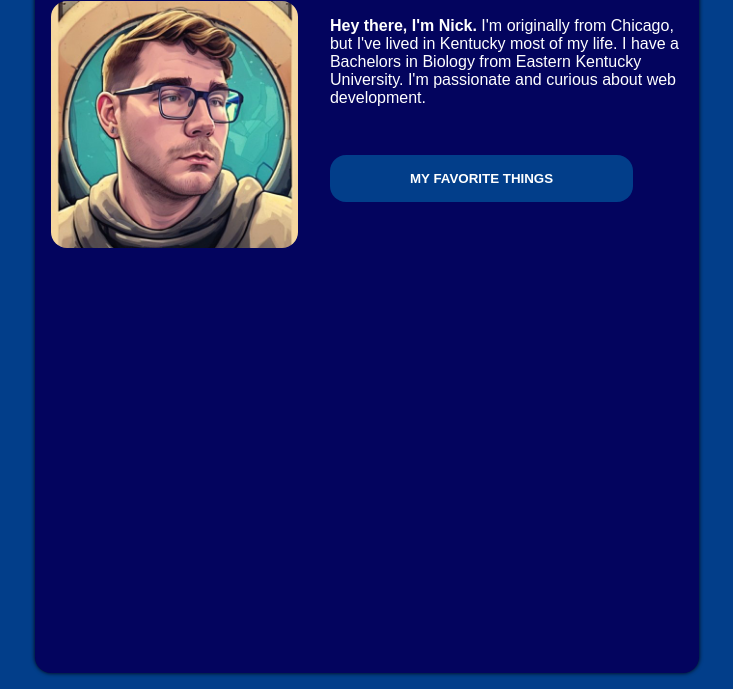
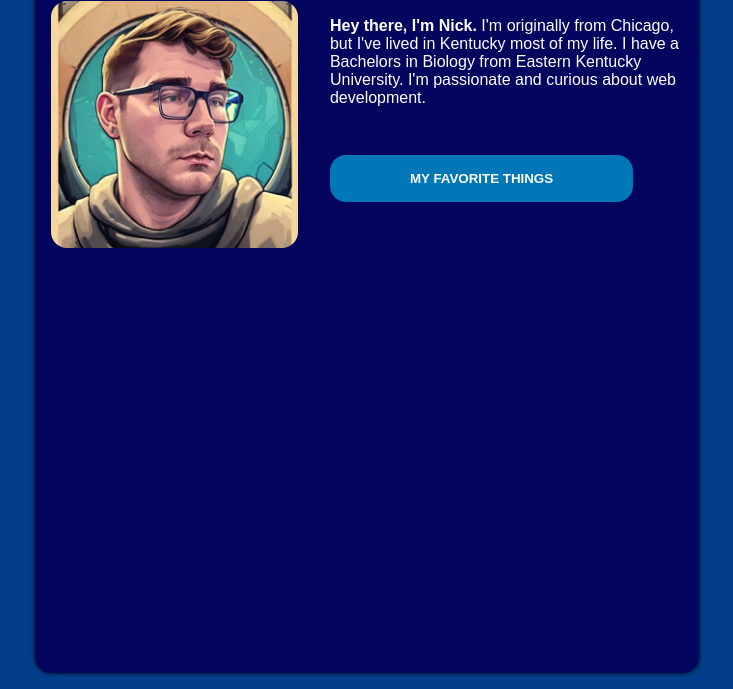
Before and after one commit to michaelcpuckett/aboutme-jan2024, a website: page people/nicks/index.html in a window 1280 px wide. In both pictures the pointer is over the button "MY FAVORITE THINGS". Shown: the part 111-800 px from the top of the page, without its empty margins (273-1006 px from the left). Drawn offline with Linux system fonts and the light colour scheme.

Commit message:
add btn hover state

```diff
--- a/people/nicks/index.html
+++ b/people/nicks/index.html
@@ -47,6 +47,10 @@
             font-weight: bold;
             text-transform: uppercase;
         }
+        .btn:hover {
+            background-color: #0077b6;
+            transition: .5s;
+        }
         .w-100 {
             max-width: 100%;
         }
```
